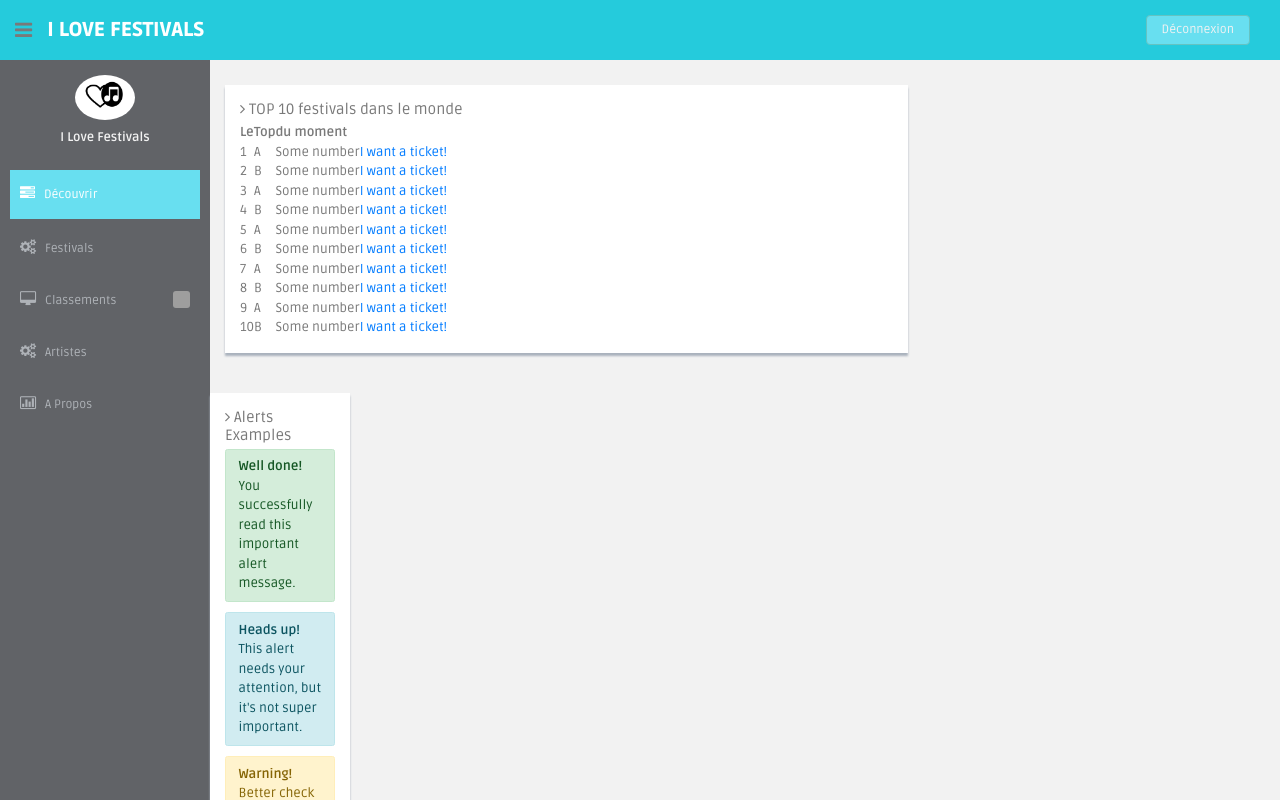
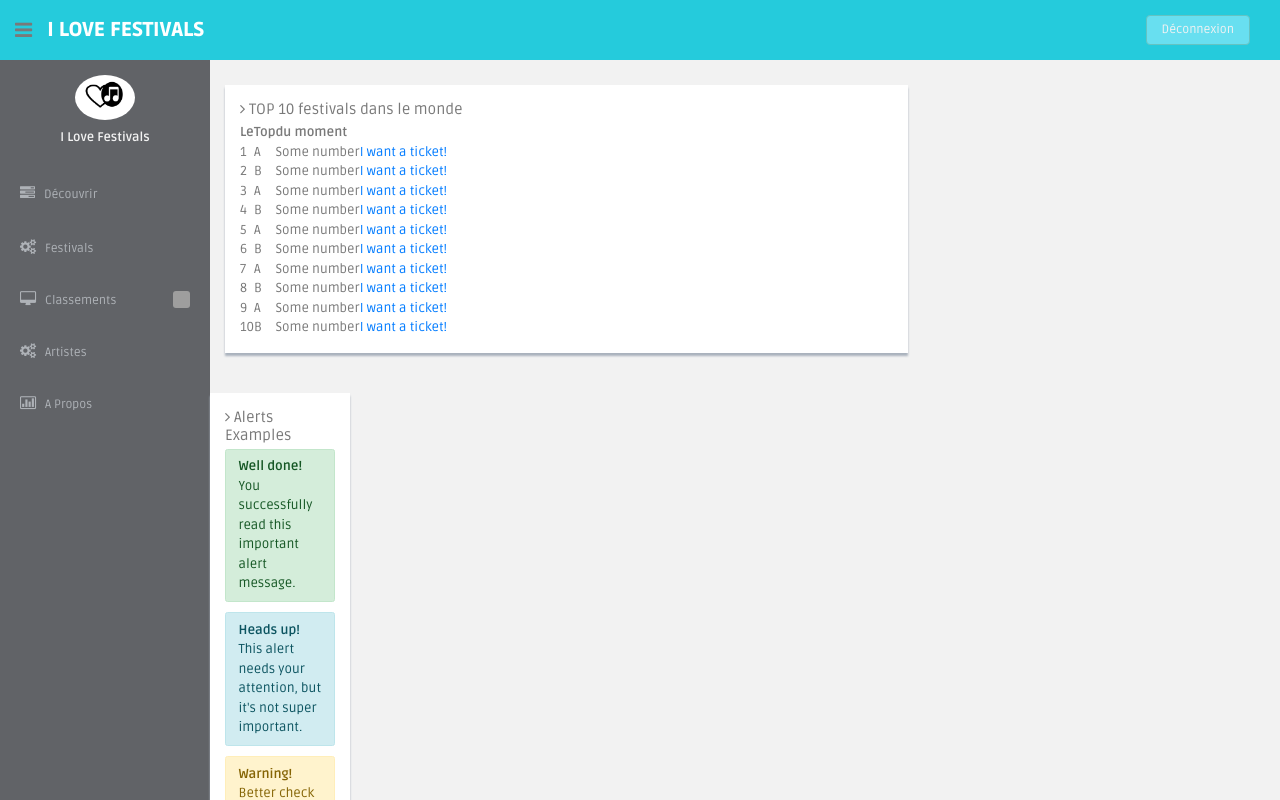
Before and after one commit to quent141/ilovefestival, a Flask app: page /topten/ in a window 1280 px wide. Shown: the top 800 px of the page. Run offline with Flask 2, Linux system fonts and the light colour scheme; some libraries are stand-ins or nearby versions; grey boxes are pictures that could not be loaded.

Commit message:
Update top10.html

```diff
--- a/templates/top10.html
+++ b/templates/top10.html
@@ -80,7 +80,7 @@
                   <h5 class="centered">I Love Festivals</h5>
 
                   <li class="mt">
-                      <a class="active" href="javascript:;" >
+                       <a href= "{{url_for('decouverte')}}">
                           <i class="fa fa-tasks"></i>
                           <span>Découvrir</span>
                       </a>
```
